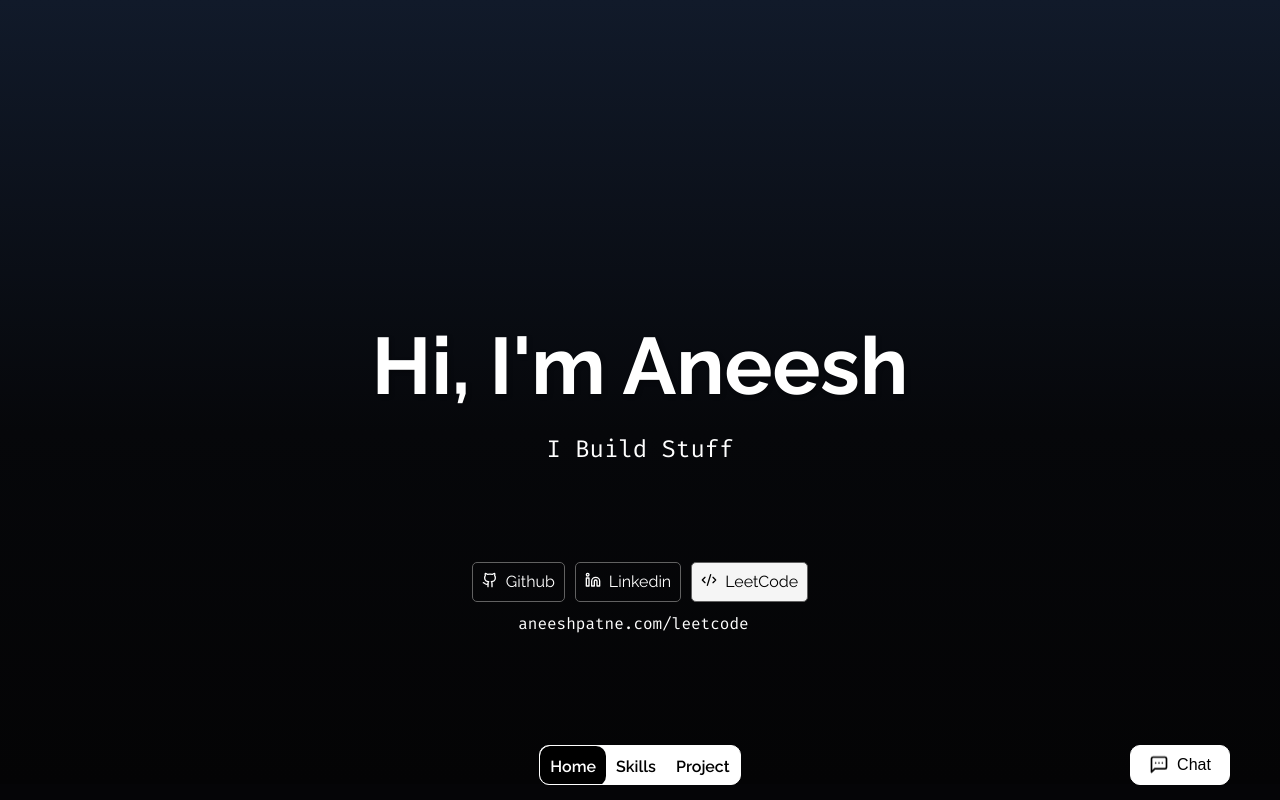
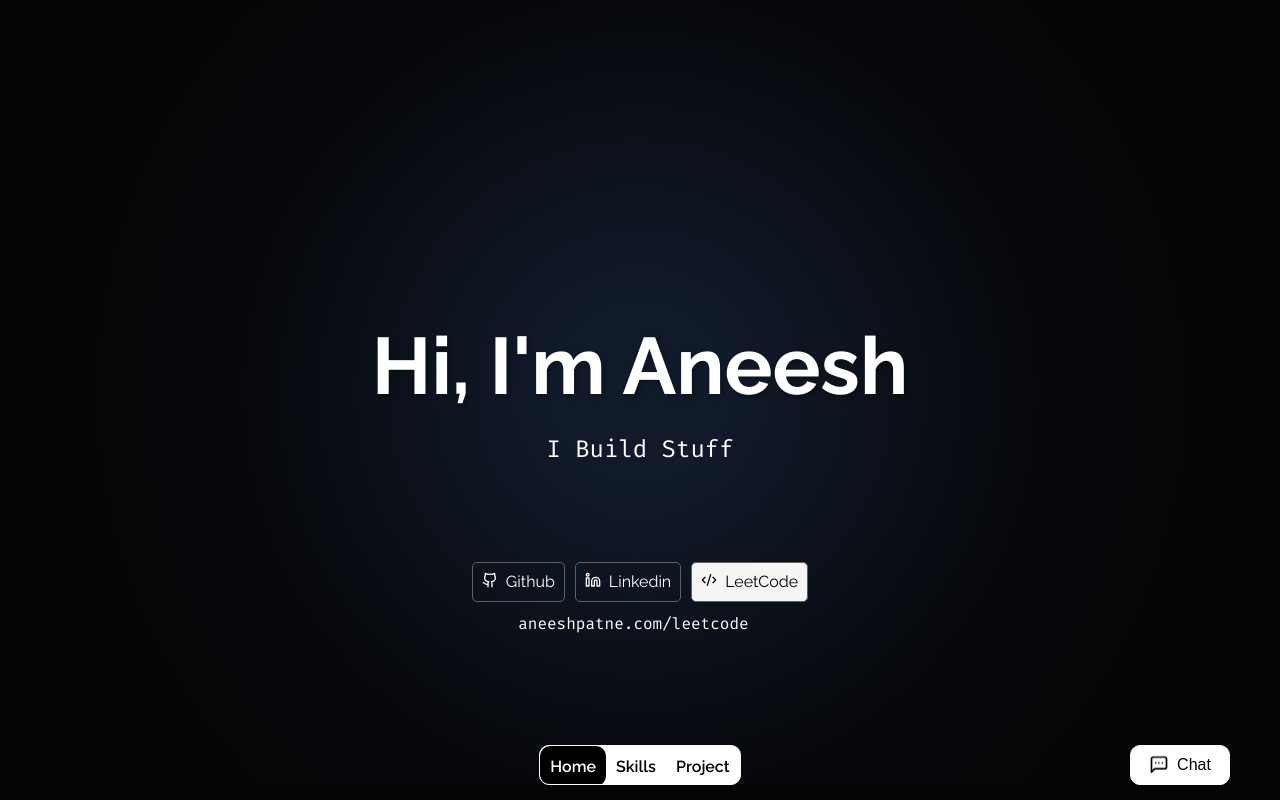
Before and after one commit to aneeshpatne/Personal-Portfolio, a Next.js app: page / in a window 1280 px wide. Shown: the top 800 px of the page. Built offline with nearby package versions, Linux system fonts and the light colour scheme; no server answers; the database is empty.

Commit message:
refactor(gradient): remove unused gradient variable and update background to radial gradient

```diff
--- a/src/components/style/gradient.module.css
+++ b/src/components/style/gradient.module.css
@@ -1,13 +1,3 @@
-/* Static page gradient variable */
-:root {
-  --page-gradient: linear-gradient(
-    to bottom,
-    #111a2a 0%,
-    #06070a 55%,
-    #040405 100%
-  );
-}
-
 .backgroundContainer {
   position: absolute;
   inset: 0;
@@ -15,7 +5,15 @@
   height: 100%;
   z-index: -1;
   overflow: hidden;
-  background: var(--page-gradient);
+  /* Static center-out radial gradient (middle to edges) */
+  background: #06070a; /* fallback solid color */
+  background: radial-gradient(
+    circle at 50% 50%,
+    /* Smaller bright core */ #111a2a 0%,
+    #111a2a 12%,
+    /* Mid transition */ #06070a 55%,
+    /* Outer edge darker */ #040405 100%
+  );
   background-repeat: no-repeat;
   background-size: cover;
   /* Optional subtle overlay tweak */
```
